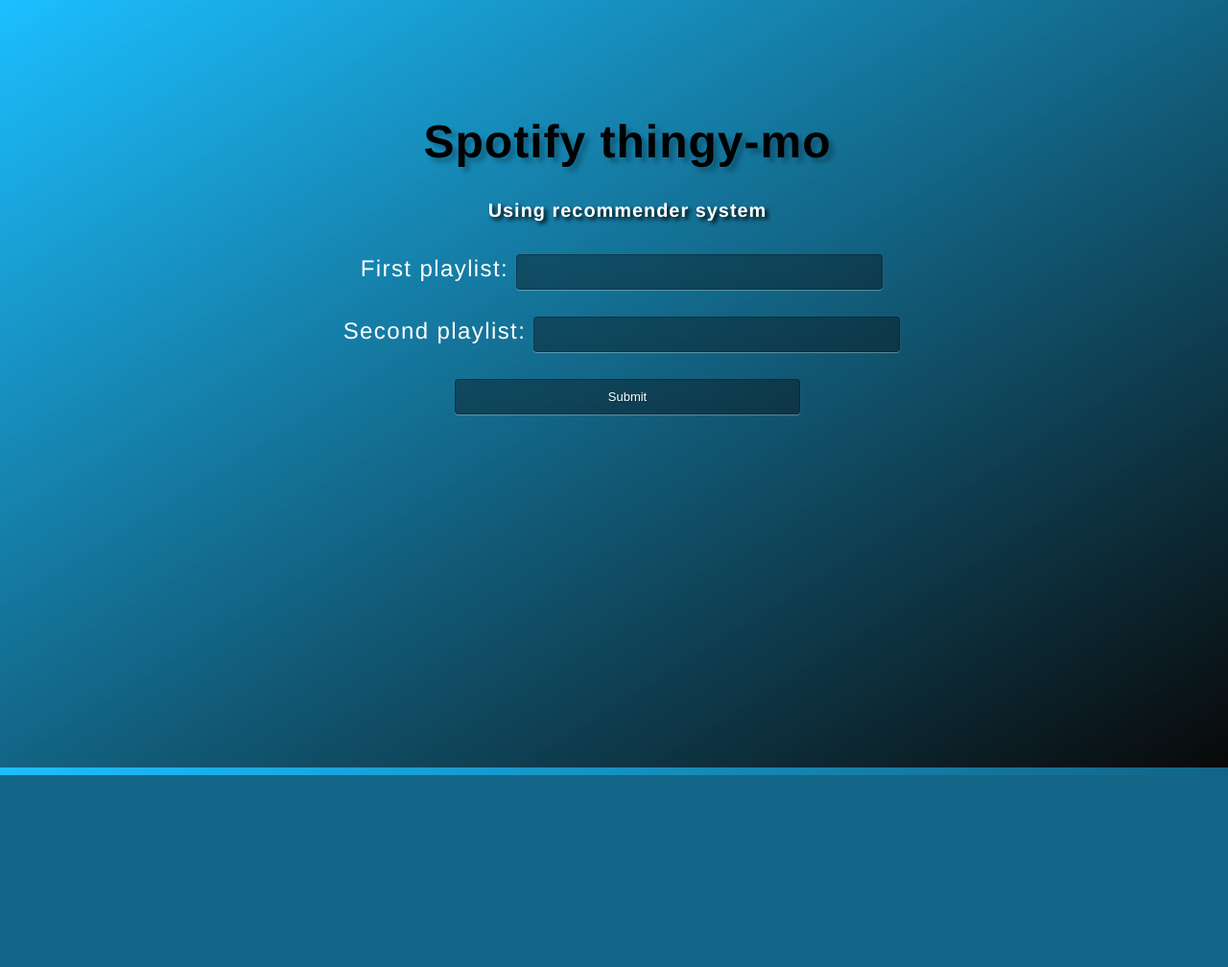
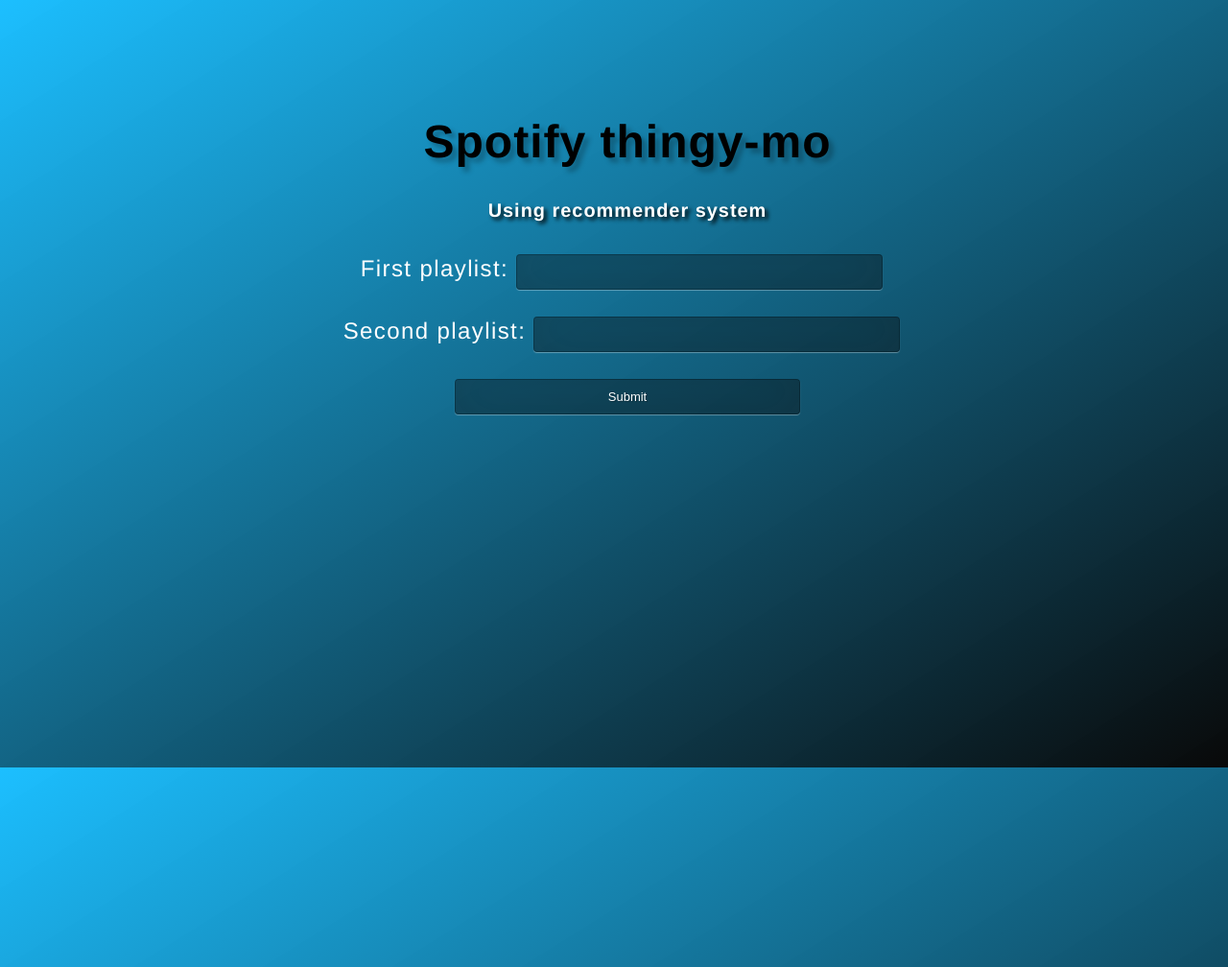
Before and after one commit to AlThorStormblessed/Prog-o-Thon, a Flask app: page / in a window 1280 px wide. Shown: the top 1008 px of the page at 96% size. Before the commit the page ends 808 px from the top, so only its background shows below. Run offline with Flask 3, Linux system fonts and the light colour scheme; parts of the project's set-up code (start-up, migrations or seed data) failed here and were passed over.

Commit message:
Update style.css 150 minute mark

```diff
--- a/static/css/style.css
+++ b/static/css/style.css
@@ -1,10 +1,17 @@
 @import url(https://fonts.googleapis.com/css?family=Open+Sans);
 
-html { width: 100%; height:100%; overflow:hidden; }
+html { width: 100%; height:100%; }
+
+div.scroll
+{
+Width:200px;
+Height:100px;
+Overflow-y:scroll;
+}
 
 body {
 	width: 100%;
-	height:100%;
+	height:200%;
 	font-family: 'Helvetica';
 	background-image: linear-gradient(to bottom right, rgba(0, 183, 255, 0.89), rgba(0, 0, 0, 0.966));
 	color: #fff;
@@ -26,7 +33,7 @@ body {
 
 .login h5 { margin-left: 12px; color: rgb(255, 255, 255); text-shadow: 3px 3px 4px rgb(0, 0, 0); letter-spacing:1px; text-align:center; }
 
-.login p { margin-left: 12px; font-size: 50px; color: rgb(196, 178, 18); text-shadow: 4px 4px 3px rgba(0,0,0); letter-spacing:1px; text-align:center; }
+.login p { margin-left: 12px; font-size: 20px; color: rgb(255, 255, 255); letter-spacing:1px; text-align:center; }
 
 input {
 	width: 60%;
```
